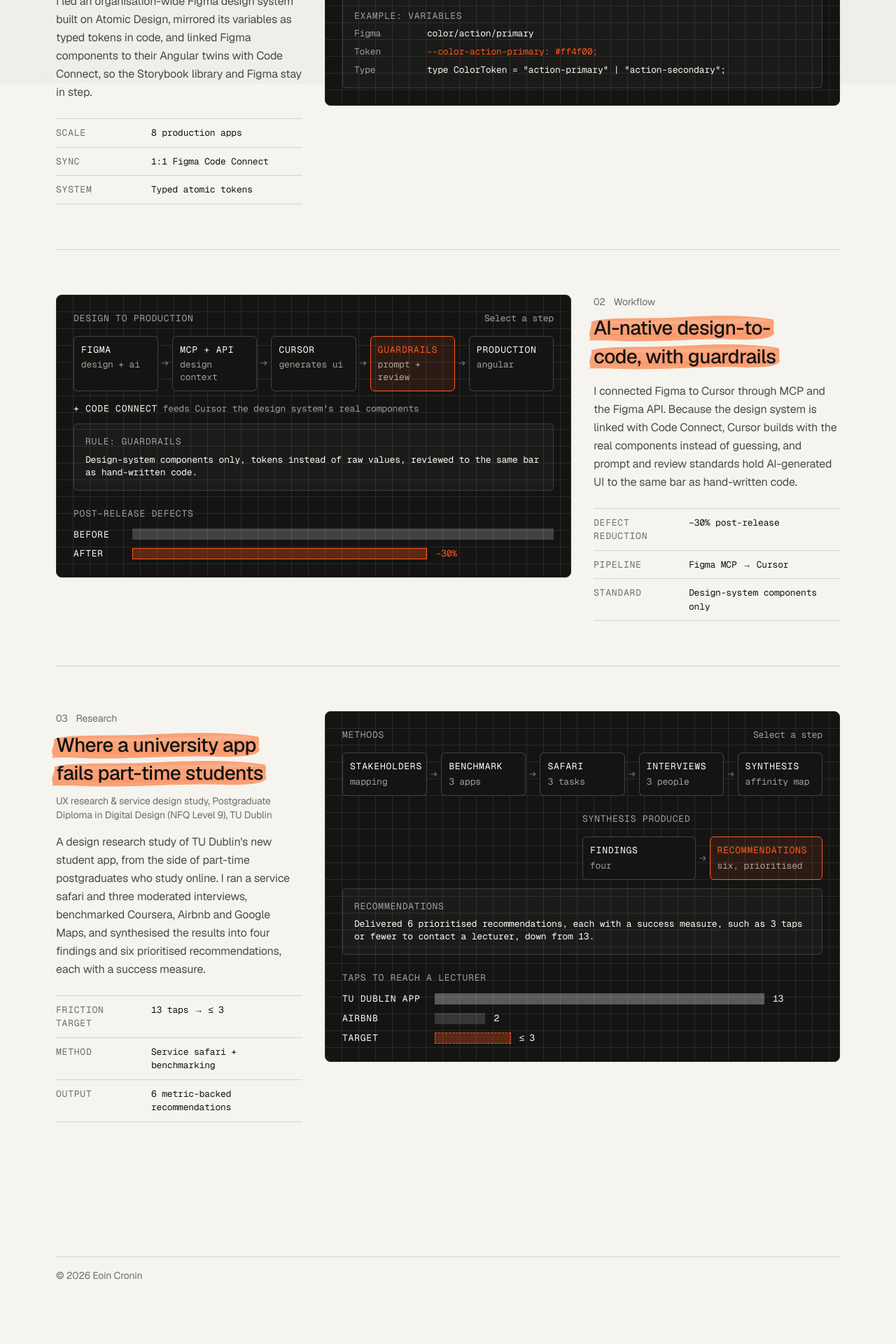
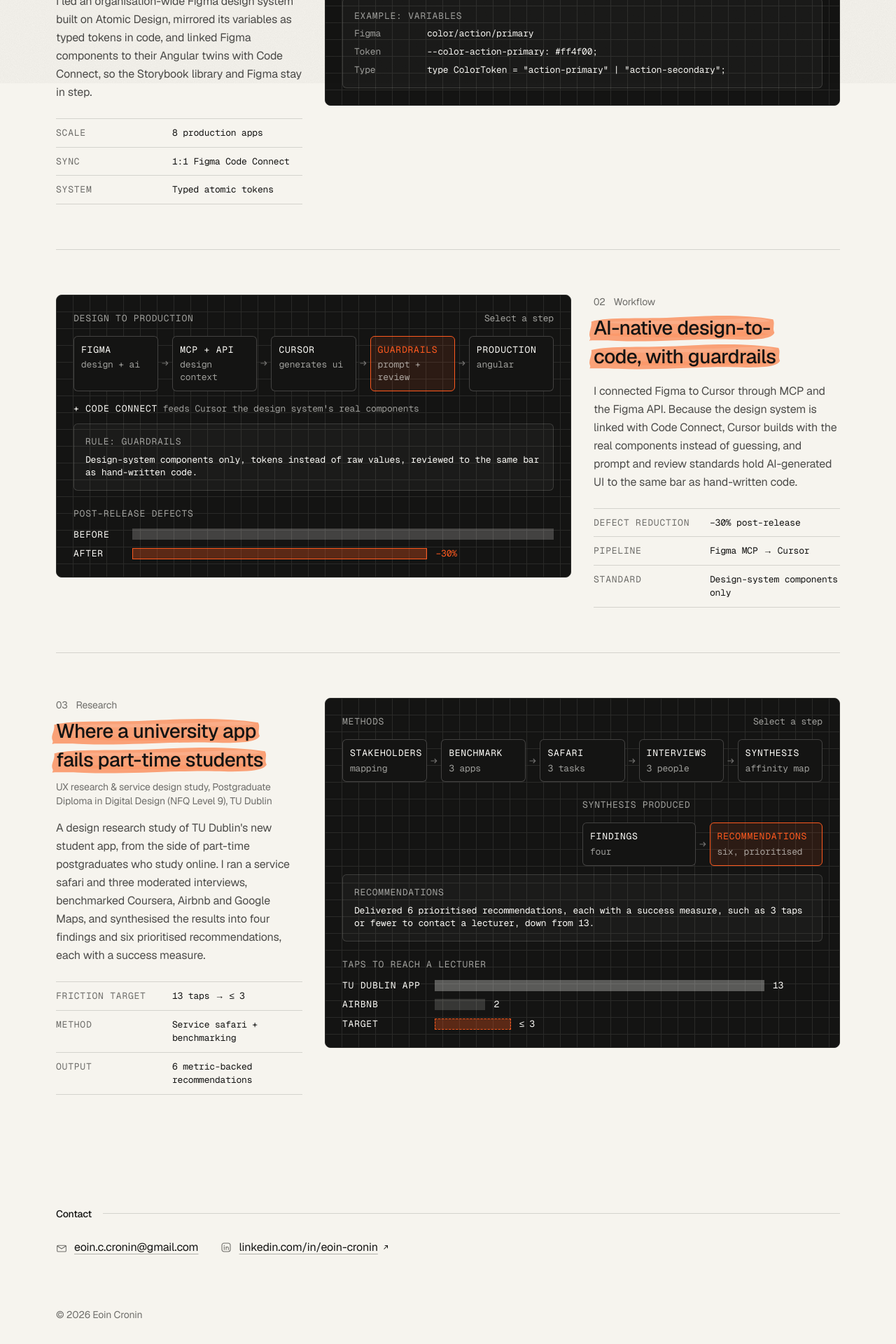
Before and after one commit to eoincro/Portfolio, a Next.js app: page / in a window 1280 px wide. Shown: the part 681-2601 px from the top of the page at 70% size. Before the commit the page ends 2545 px from the top, so only its background shows below. Built offline with nearby package versions, Linux system fonts and the light colour scheme.

Commit message:
Add closing contact section, keep metric labels on one line, drop orange from code values
Co-authored-by: Cursor <cursoragent@cursor.com>

```diff
--- a/components/portfolio/ContactFooter.tsx
+++ b/components/portfolio/ContactFooter.tsx
@@ -1,9 +1,17 @@
 import { profile } from "@/lib/content/profile";
+import { ContactLinks } from "./ContactLinks";
 
 export function ContactFooter() {
   return (
-    <footer className="mt-16 border-t border-ink/15 pt-4 pb-8 md:mt-32">
-      <p className="text-sm text-ink/60">
+    <footer aria-labelledby="contact-title" className="mt-16 pb-8 md:mt-24">
+      <div className="flex items-center gap-4">
+        <h2 id="contact-title" className="text-sm font-medium text-ink">
+          Contact
+        </h2>
+        <span aria-hidden className="h-px flex-1 bg-ink/15" />
+      </div>
+      <ContactLinks label="Footer contact" className="mt-4" />
+      <p className="mt-12 text-sm text-ink/60 md:mt-16">
         © {new Date().getFullYear()} {profile.name}
       </p>
     </footer>
--- a/components/portfolio/MetricStrip.tsx
+++ b/components/portfolio/MetricStrip.tsx
@@ -4,7 +4,7 @@ export function MetricStrip({ metrics }: { metrics: readonly Metric[] }) {
   return (
     <dl className="mt-6 max-w-md divide-y divide-ink/15 border-y border-ink/15 font-mono text-[12px] md:text-[13px]">
       {metrics.map((metric) => (
-        <div key={metric.label} className="grid grid-cols-[145px_1fr] items-baseline gap-4 py-2.5 sm:grid-cols-[180px_1fr] md:grid-cols-[120px_1fr] 2xl:grid-cols-[180px_1fr]">
+        <div key={metric.label} className="grid grid-cols-[145px_1fr] items-baseline gap-4 py-2.5 sm:grid-cols-[180px_1fr] md:grid-cols-[120px_1fr] lg:grid-cols-[150px_1fr] 2xl:grid-cols-[180px_1fr]">
           <dt className="tracking-[0.06em] text-ink/60 uppercase">{metric.label}</dt>
           <dd className="text-ink tabular-nums">{metric.value}</dd>
         </div>
--- a/components/portfolio/diagrams/ArchitectureDiagram.tsx
+++ b/components/portfolio/diagrams/ArchitectureDiagram.tsx
@@ -3,7 +3,7 @@
 import { useId, useState } from "react";
 import { Caption, DetailPanel, DiagramFrame, FlowArrow, NodeText, flowItemClass, flowListClass, nodeClass } from "./parts";
 
-type Mapping = { key: string; value: string; accent?: boolean };
+type Mapping = { key: string; value: string };
 
 const STAGES: readonly { id: string; label: string; sub: string; mappings: readonly Mapping[] }[] = [
   {
@@ -12,7 +12,7 @@ const STAGES: readonly { id: string; label: string; sub: string; mappings: reado
     sub: "figma → tokens",
     mappings: [
       { key: "Figma", value: "color/action/primary" },
-      { key: "Token", value: "--color-action-primary: #ff4f00;", accent: true },
+      { key: "Token", value: "--color-action-primary: #ff4f00;" },
       { key: "Type", value: 'type ColorToken = "action-primary" | "action-secondary";' },
     ],
   },
@@ -22,7 +22,7 @@ const STAGES: readonly { id: string; label: string; sub: string; mappings: reado
     sub: "button, tag",
     mappings: [
       { key: "Figma", value: "Button / Variant=Primary, Size=M" },
-      { key: "Angular", value: '<app-button variant="primary" size="m">', accent: true },
+      { key: "Angular", value: '<app-button variant="primary" size="m">' },
       { key: "React", value: '<Button variant="primary" size="m" />' },
     ],
   },
@@ -32,7 +32,7 @@ const STAGES: readonly { id: string; label: string; sub: string; mappings: reado
     sub: "select, tabs",
     mappings: [
       { key: "Figma", value: "Select / State=Error" },
-      { key: "Angular", value: '<app-select label="Status" [invalid]="true">', accent: true },
+      { key: "Angular", value: '<app-select label="Status" [invalid]="true">' },
       { key: "Props", value: "{ label: string; invalid?: boolean }" },
     ],
   },
@@ -42,7 +42,7 @@ const STAGES: readonly { id: string; label: string; sub: string; mappings: reado
     sub: "dev mode",
     mappings: [
       { key: "Figma", value: "Dev Mode → Button" },
-      { key: "Mapping", value: 'variant: figma.enum("Variant", { Primary: "primary" })', accent: true },
+      { key: "Mapping", value: 'variant: figma.enum("Variant", { Primary: "primary" })' },
       { key: "Shows", value: '<app-button variant="primary">' },
     ],
   },
@@ -80,7 +80,7 @@ export function ArchitectureDiagram() {
           {active.mappings.map((mapping) => (
             <div key={mapping.key} className="md:grid md:grid-cols-[5.5rem_minmax(0,1fr)] md:gap-x-4">
               <dt className="text-ivory/60">{mapping.key}</dt>
-              <dd className={`break-words ${mapping.accent ? "text-signal-on-dark" : ""}`}>
+              <dd className="break-words">
                 <code>{mapping.value}</code>
               </dd>
             </div>
```
